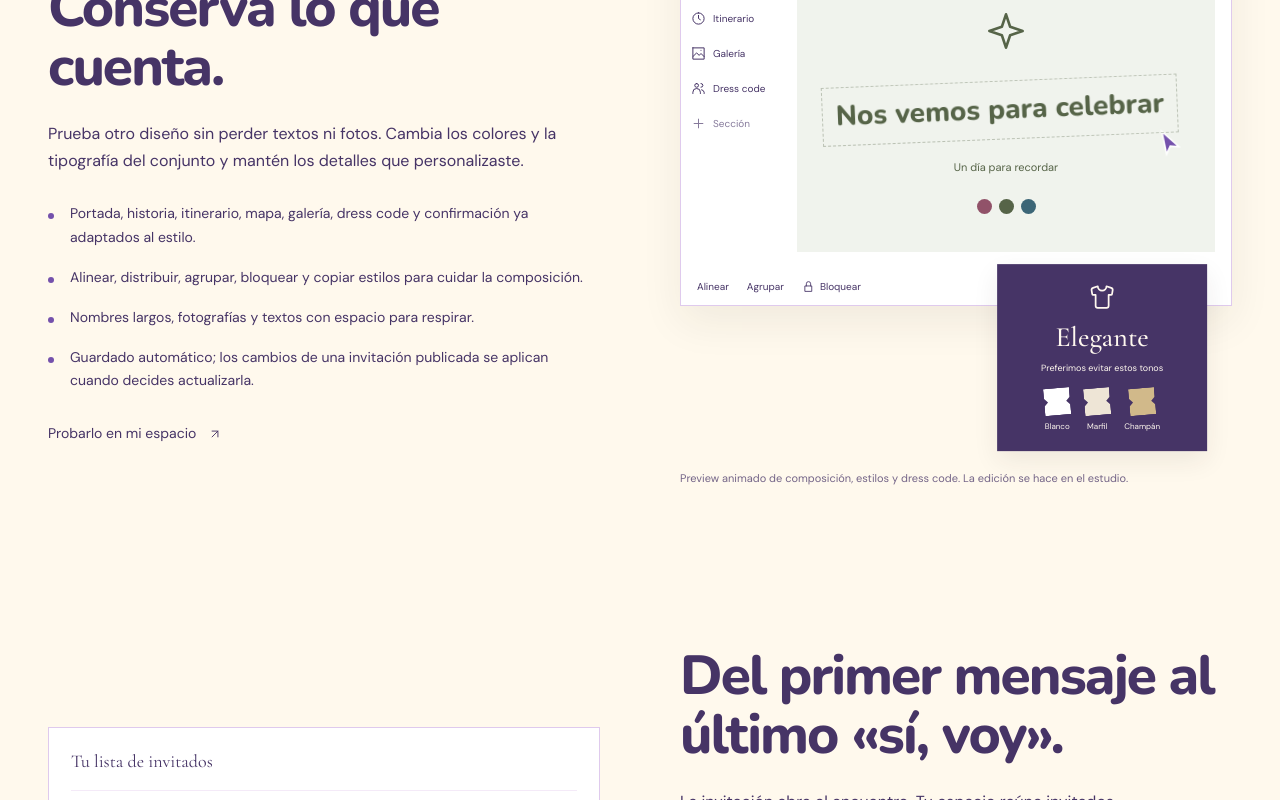
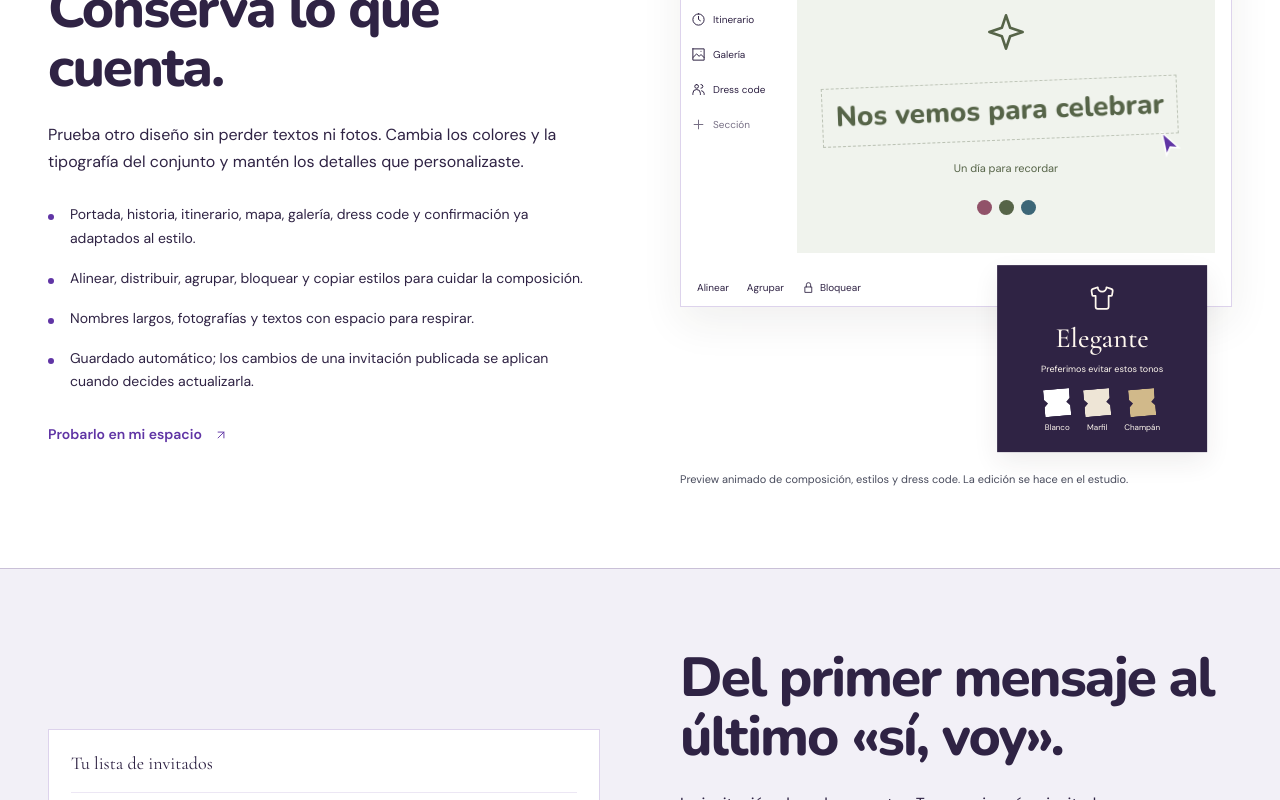
Before and after one commit to lucast1574/thedate.now-landing, a Next.js app: page / in a window 1280 px wide. Shown: the part 3080-3880 px from the top of the page. Built offline with nearby package versions, Linux system fonts and the light colour scheme.

Commit message:
style: balance contrast across both product landings

```diff
--- a/src/app/globals.css
+++ b/src/app/globals.css
@@ -23,3 +23,4 @@
 @import "../styles/39-template-collection.css";
 
 @import "../styles/40-wedding-contrast.css";
+@import "../styles/41-event-contrast.css";
--- a/src/features/marketing/product-showcase.tsx
+++ b/src/features/marketing/product-showcase.tsx
@@ -21,7 +21,7 @@ export default function ProductShowcase({
     >
       <ShowcaseMotion />
       <TemplateShowcase wedding={wedding} />
-      <div className={wedding ? "showcase-surface" : undefined}>
+      <div className="showcase-surface">
         <section className={`product-craft ${base}`} id="diseno">
           <div>
             <h2>
@@ -126,7 +126,7 @@ export default function ProductShowcase({
           </a>
         </div>
       </section>
-      <div className={wedding ? "showcase-surface" : undefined}>
+      <div className="showcase-surface">
         <VenueProductPreview wedding={wedding} />
       </div>
       <GiftsProductPreview wedding={wedding} />
--- a/src/styles/40-wedding-contrast.css
+++ b/src/styles/40-wedding-contrast.css
@@ -1,9 +1,9 @@
 /* Paper, white surfaces and a cocoa closing give the wedding story a rhythm. */
 .wedding-atlas {
-  --vow-bg: #f8f7f3;
-  --vow-ink: #292724;
-  --vow-accent: #874d34;
-  --vow-line: #dcd2c6;
+  --vow-bg: #f2f1ec;
+  --vow-ink: #242320;
+  --vow-accent: #79432d;
+  --vow-line: #c9c0b5;
 }
 .wedding-atlas .wedding-mark,
 .wedding-atlas .vow-intro,
@@ -17,7 +17,7 @@
 }
 .wedding-atlas .button:hover,
 .wedding-atlas .button:focus-visible {
-  background: #693b29;
+  background: #5d3222;
 }
 .wedding-atlas .topbar .nav-action {
   border-color: var(--vow-accent);
@@ -48,7 +48,7 @@
 .wedding-atlas .vow-footnote,
 .wedding-atlas .product-showcase figcaption,
 .wedding-atlas .footer > span {
-  color: #655e57;
+  color: #514b45;
 }
 .wedding-atlas .product-showcase figcaption {
   opacity: 1;
@@ -57,7 +57,7 @@
   --ui-accent: var(--vow-accent);
   --manager-accent: var(--vow-accent);
   --gift-accent: var(--vow-accent);
-  --ui-muted: #655e57;
+  --ui-muted: #514b45;
 }
 .wedding-atlas .vow-closing-band {
   background: #352b26;
--- /dev/null
+++ b/src/styles/41-event-contrast.css
@@ -0,0 +1,67 @@
+/* The Date keeps its violet, pink and gold, with clearer reading surfaces. */
+.festival-site {
+  --festival-violet: #6035a5;
+  --festival-ink: #2f2344;
+  --festival-paper: #f2f0f7;
+  background: var(--festival-paper);
+  color: var(--festival-ink);
+}
+.festival-site .party-header,
+.festival-site .party-footer {
+  border-color: #c9c0d7;
+}
+.festival-site .party-nav-action,
+.festival-site .party-button {
+  background: var(--festival-violet);
+  color: #ffffff;
+}
+.festival-site .party-nav-action:hover,
+.festival-site .party-button:hover,
+.festival-site .party-button:focus-visible {
+  background: #48247f;
+  color: #ffffff;
+}
+.festival-site .festival-copy > p:first-child,
+.festival-site .product-showcase section > div > a,
+.festival-site .product-templates > header > a {
+  color: var(--festival-violet);
+}
+.festival-site .product-showcase section > div > a,
+.festival-site .product-templates > header > a {
+  font-weight: 600;
+}
+.festival-site .showcase-surface {
+  background: #ffffff;
+  border-block: 1px solid #c9c0d7;
+}
+.festival-site .showcase-event {
+  --preview-paper: #ece7f4;
+  --preview-ink: var(--festival-ink);
+  --preview-accent: var(--festival-violet);
+  --preview-soft: #ddd3ec;
+}
+.festival-site .workspace-product-preview {
+  --ui-accent: var(--festival-violet);
+  --manager-accent: var(--festival-violet);
+  --gift-accent: var(--festival-violet);
+  --ui-muted: #484b5c;
+}
+.festival-site .product-showcase figcaption,
+.festival-site .festival-copy > small,
+.festival-site .party-footer > span,
+.festival-site .party-section-head > p {
+  color: #484b5c;
+  opacity: 1;
+}
+.festival-site .party-how {
+  background: #43266f;
+}
+.festival-site .party-how .party-button {
+  background: var(--festival-gold);
+  color: #2f2344;
+}
+.festival-site .party-how .party-button:hover,
+.festival-site .party-how .party-button:focus-visible {
+  background: #ffe09a;
+  color: #2f2344;
+}
```
